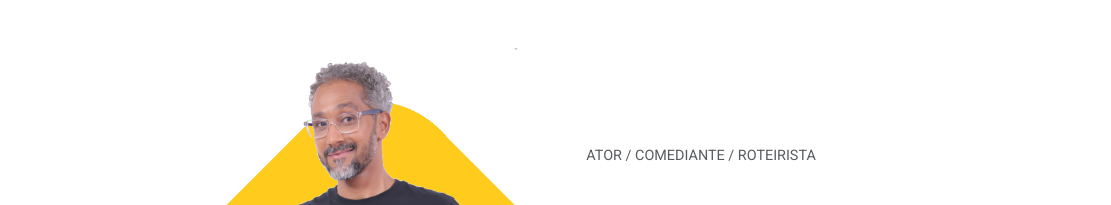
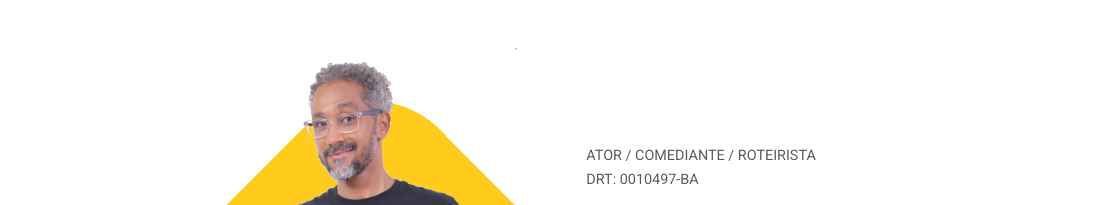
Before and after one commit to atendemidia/mrc, a plain HTML site: page index.html in a window 1280 px wide. Shown: the top 205 px of the page, 169-1280 px from the left. Drawn offline with nearby package versions, Linux system fonts and the light colour scheme.

Commit message:
Update index.html

```diff
--- a/index.html
+++ b/index.html
@@ -248,7 +248,8 @@
               </div>
               <div class="col-lg-6">
                 <div class="banner-content my-5 pt-5">
-                  <span class="text-muted text-uppercase">Ator / Comediante / Roteirista</span>
+                  <span class="text-muted text-uppercase">Ator / Comediante / Roteirista
+		  <br>DRT: 0010497-BA</span>
                   <h1 class="banner-title display-xl lh-1 txt-fx slide-up">Maurício Ramos</h1>
                 </div>
               </div>
```
